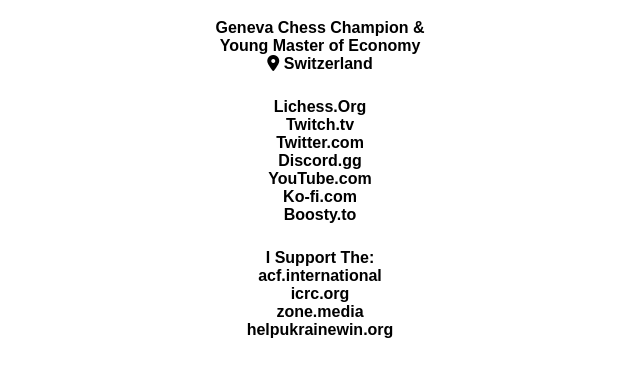
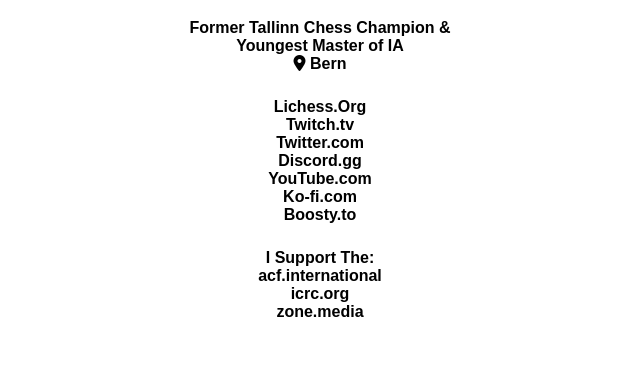
Before and after one commit to orchst/orchst.uk, a plain HTML site: page index.html in a window 1280 px wide. Shown: the part 61-438 px from the top of the page, without its empty margins (320-960 px from the left). Drawn offline with Linux system fonts and the light colour scheme; a web font is replaced by a local one.

Commit message:
Update index.html

```diff
--- a/index.html
+++ b/index.html
@@ -14,9 +14,9 @@
     <div class="about_me">
         <h1>The Orchst.</h1>
         <p>
-            Geneva Chess Champion &<br>
-            Young Master of Economy <br>
-            <i class="fa-solid fa-location-dot"></i> Switzerland
+            Former Tallinn Chess Champion &<br>
+            Youngest Master of IA<br>
+            <i class="fa-solid fa-location-dot"></i> Bern
         </p>
         <p style="text-align:center;margin: 2%;">
             <a href="https://lichess.org/@/orchst">Lichess.Org</a><br>
@@ -32,7 +32,6 @@
             <a href="https://acf.international">acf.international</a><br>
             <a href="https://icrc.org">icrc.org</a><br>
             <a href="https://zona.media/">zone.media</a><br>
-            <a href="https://helpukrainewin.org/">helpukrainewin.org</a>
         </p>
     </div>
 
```
